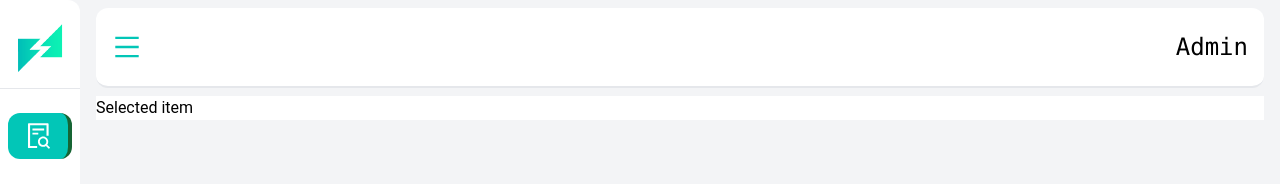
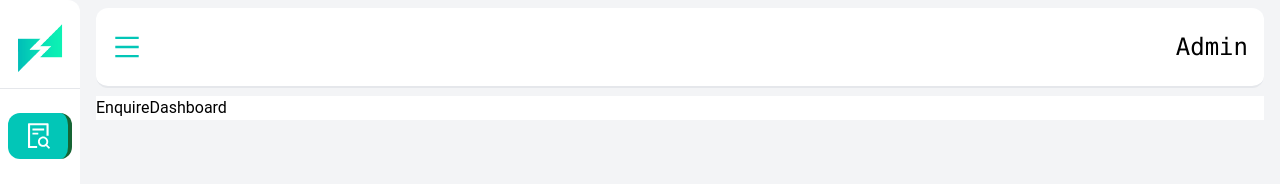
Before and after one commit to Saboo-Ezone/sabooez-frontend, a React (Create React App) app: page /admin in a window 1280 px wide. Shown: the top 184 px of the page. Built offline with nearby package versions, Linux system fonts and the light colour scheme.

Commit message:
tab navigation done

```diff
--- a/src/App.js
+++ b/src/App.js
@@ -14,8 +14,9 @@ import Metrocity from './components/vehicles/Metrocity';
 import Metrodecker from './components/vehicles/Metrodecker';
 import Careers from './pages/Careers';
 import ModalEnquire from './components/otherComponents/ModalEnquire';
-import Test from './components/otherComponents/Test';
+
 import Login from './components/otherComponents/Login';
+import Dashboard from './components/otherComponents/Dashboard';
 
 function App() {
   const [showMyModal, setShowMyModal] = useState(false);
@@ -75,7 +76,7 @@ function App() {
           element={<Metrodecker setShowMyModal={setShowMyModal} />}
         />
         <Route exact path='/solo' element={<Solo />} />
-        <Route exact path='/admin' element={<Test />} />
+        <Route exact path='/admin' element={<Dashboard />} />
         <Route exact path='/login' element={<Login />} />
         <Route exact path='/*' element={<div>No page found </div>} />
       </Routes>
--- a/src/components/otherComponents/Test.jsx
+++ b/src/components/otherComponents/Dashboard.jsx
@@ -10,8 +10,10 @@ import {
   AiOutlineLogout,
 } from 'react-icons/ai';
 import { BsPeople } from 'react-icons/bs';
+import EnquireDashboard from './EnquireDashboard';
+import JobDashboard from './JobDashboard';
 
-const Test = () => {
+const Dashboard = () => {
   const [screenSize, setScreenSize] = useState(undefined);
   const [open, setOpen] = useState(false);
   // const [select, setSelect] = useState(0);
@@ -47,7 +49,7 @@ const Test = () => {
   return (
     <div className='flex h-screen bg-gray-100'>
       <div
-        className={`absolute bg-white  h-screen duration-500 md:hidden   ${
+        className={`absolute h-screen  bg-white duration-500 md:hidden   ${
           open ? 'left-0  ' : '-left-[100%]'
         }  flex flex-col justify-between rounded-r-xl  transition `}
       >
@@ -91,7 +93,7 @@ const Test = () => {
       <div
         className={`hidden   md:block ${
           open ? 'min-w-max' : 'w-20'
-        }   justify-between rounded-r-xl bg-white transition  mr-2  `}
+        }   mr-2 justify-between rounded-r-xl bg-white  transition  `}
       >
         <div className='flex h-full flex-col justify-between'>
           <div>
@@ -143,7 +145,7 @@ const Test = () => {
       </div>
 
       <div className='mr-2 flex-auto font-roboto'>
-        <div className='m-2 bg-white flex h-20  items-center justify-end rounded-xl border-b-2 p-4 md:justify-between'>
+        <div className='m-2 flex h-20 items-center  justify-end rounded-xl border-b-2 bg-white p-4 md:justify-between'>
           <AiOutlineMenu
             className={`absolute ${
               open ? 'left-52 sm:left-60 ' : 'left-5'
@@ -156,13 +158,15 @@ const Test = () => {
           />
           <div className='font-mono text-2xl'>Admin</div>
         </div>
-        <div className='m-2 bg-white'>Selected item</div>
+        <div className='m-2 bg-white'>
+          {selectedItem === 'Enquiry' ? <EnquireDashboard /> : <JobDashboard />}
+        </div>
       </div>
     </div>
   );
 };
 
-export default Test;
+export default Dashboard;
 
 // useEffect(() => {
 //   const timeout = setTimeout(() => {
--- /dev/null
+++ b/src/components/otherComponents/EnquireDashboard.jsx
@@ -0,0 +1,9 @@
+import React from 'react'
+
+const EnquireDashboard = () => {
+  return (
+    <div>EnquireDashboard</div>
+  )
+}
+
+export default EnquireDashboard
--- /dev/null
+++ b/src/components/otherComponents/JobDashboard.jsx
@@ -0,0 +1,9 @@
+import React from 'react'
+
+const JobDashboard = () => {
+  return (
+    <div>JobDashboard</div>
+  )
+}
+
+export default JobDashboard
```
